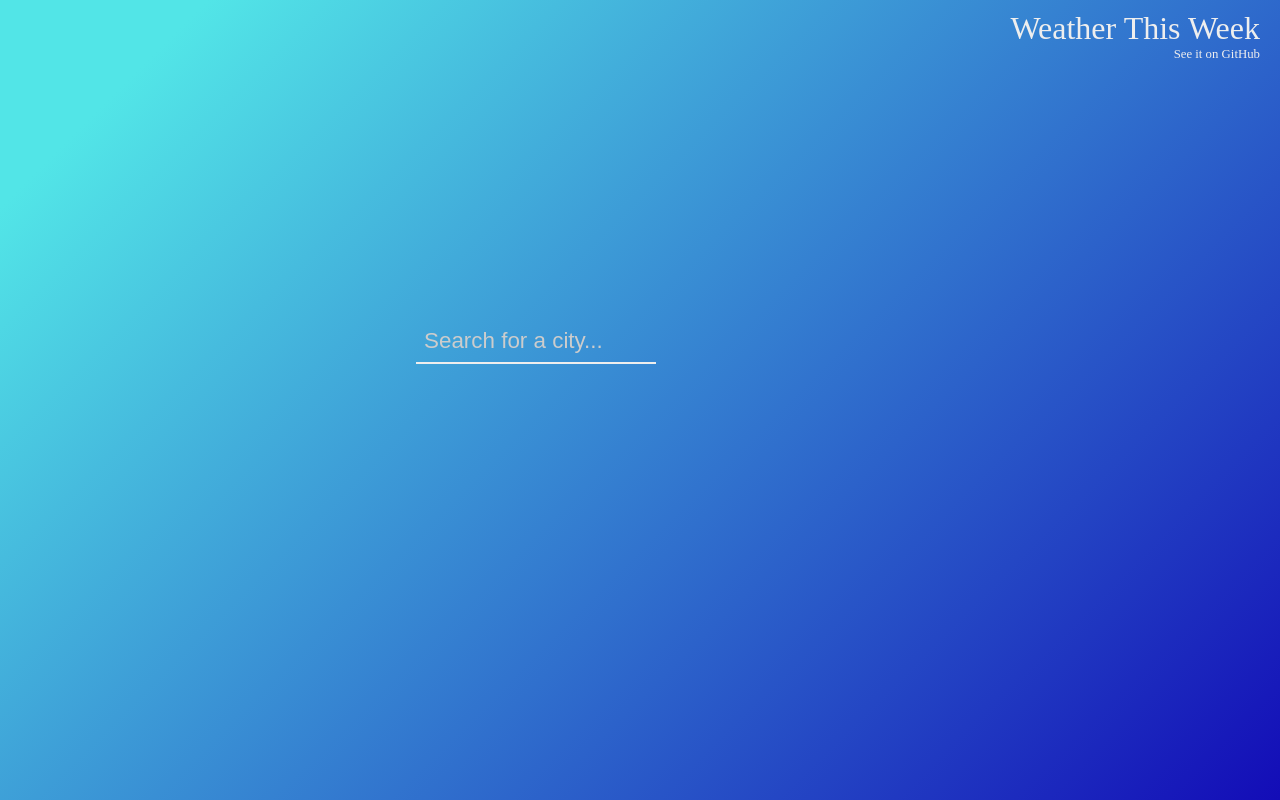
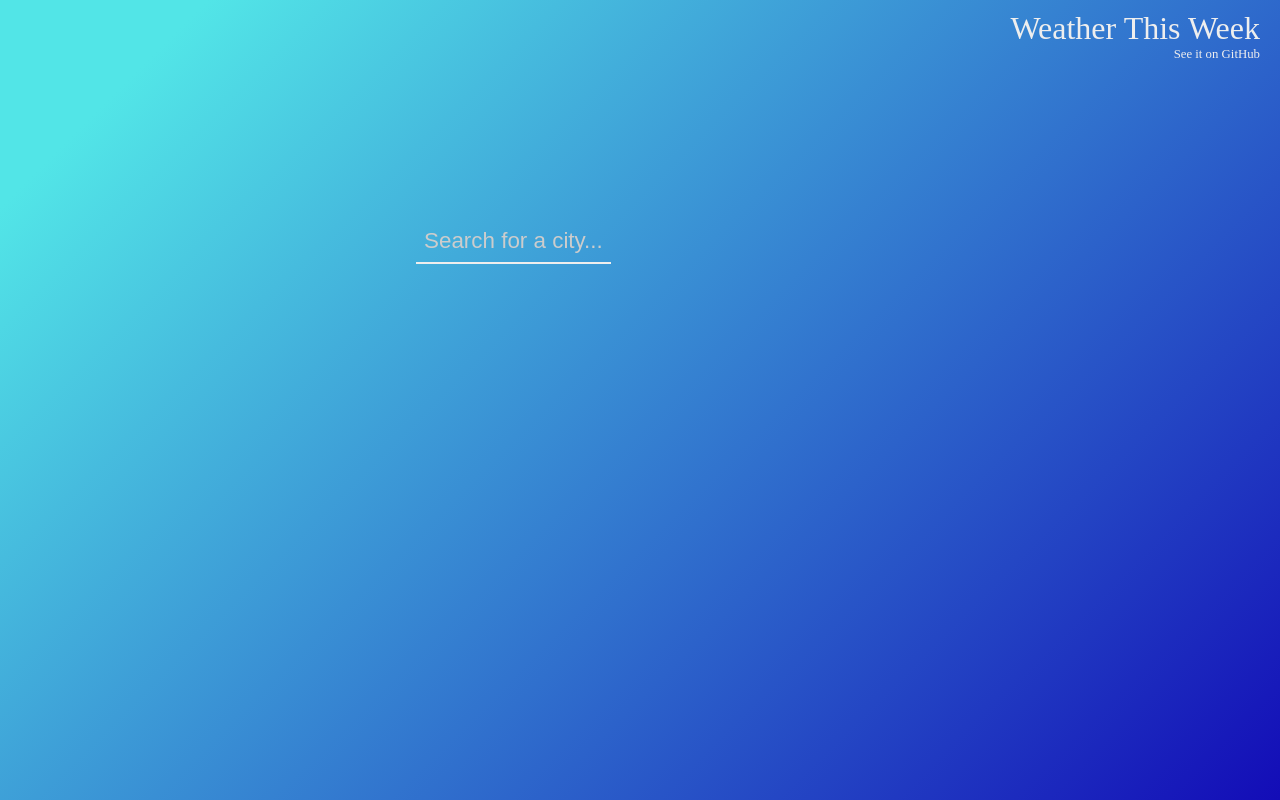
Before and after one commit to MatthewWid/Weather-This-Week, a React (Create React App) app: page / in a window 1280 px wide. Built offline with nearby package versions, Linux system fonts and the light colour scheme; no server answers; a web font is replaced by a local one.

Commit message:
Added fixed height to main section, spacing between loading icon and search bar and reduced initial width of search bar.

```diff
--- a/src/components/App.css
+++ b/src/components/App.css
@@ -3,4 +3,5 @@
 	margin-top: -10vh;
 
 	min-width: 35vw;
+	min-height: 280px;
 }
--- a/src/components/LoadingIndicator.css
+++ b/src/components/LoadingIndicator.css
@@ -1,6 +1,8 @@
 .loading-indicator {
 	display: flex;
 	justify-content: center;
+	height: 30px;
+	padding-top: 30px;
 }
 
 .loading-indicator div {
--- a/src/components/SearchForm.css
+++ b/src/components/SearchForm.css
@@ -8,7 +8,7 @@
 	outline: 0;
 
 	border-bottom: 2px solid #EEE;
-	width: 50%;
+	width: 40%;
 	transition: width .2s ease;
 	padding: 8px;
 
```
